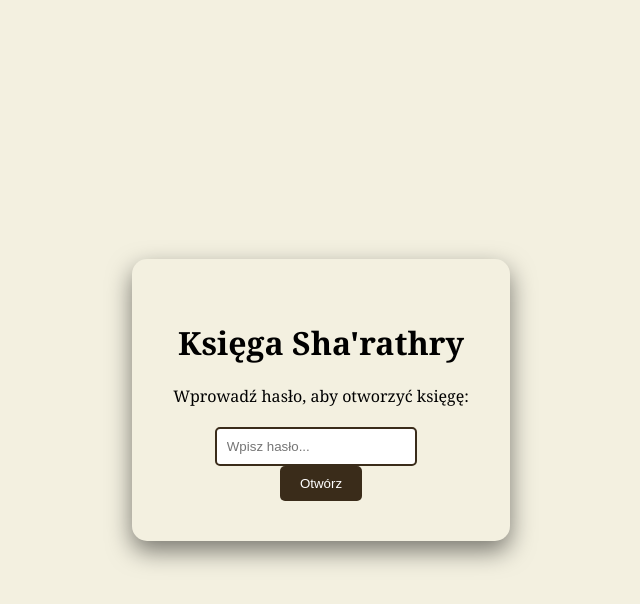
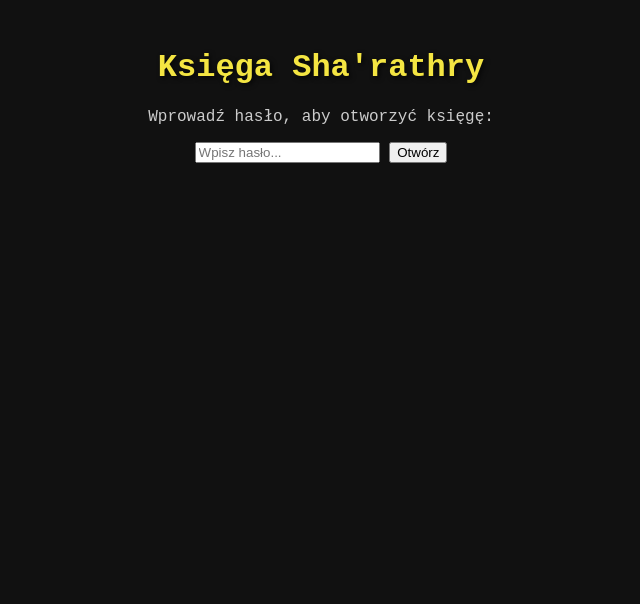
Before and after one commit to Wilczusia/Kroniki-Wiecznej-Nocy, a plain HTML site: page index.html in a window 1280 px wide. Shown: the whole page, without its empty margins (319-959 px from the left). Drawn offline with Linux system fonts and the light colour scheme.

Commit message:
Update styles.css

```diff
--- a/styles.css
+++ b/styles.css
@@ -1,48 +1,76 @@
+/* Tło całej strony */
 body {
-    font-family: 'Georgia', serif;
-    background-color: #f3f0e0;
-    display: flex;
-    justify-content: center;
-    align-items: center;
-    height: 100vh;
-    margin: 0;
+    background-color: #111;
+    color: #ccc;
+    font-family: 'Courier New', Courier, monospace;
+    text-align: center;
+    padding: 20px;
 }
 
-.book-container, .parchment-container {
-    background: url('assets/parchment.jpg') no-repeat center center;
-    background-size: cover;
-    padding: 40px;
-    border-radius: 15px;
-    max-width: 800px;
-    box-shadow: 0 10px 25px rgba(0, 0, 0, 0.5);
-    text-align: center;
+/* Tło dla kontenera, w którym jest książka */
+.container {
+    background-color: #222;
+    border: 2px solid #444;
+    border-radius: 10px;
+    padding: 20px;
+    width: 80%;
+    margin: auto;
+    box-shadow: 0 0 15px rgba(0, 0, 0, 0.5);
 }
 
-.password-section {
-    margin-top: 20px;
+/* Nagłówek - mroczna czcionka, efekt cienia */
+h1 {
+    color: #f4e542;
+    text-shadow: 2px 2px 5px rgba(0, 0, 0, 0.7);
 }
 
-input[type="password"] {
-    padding: 10px;
-    width: 60%;
-    border: 2px solid #3a2c1a;
-    border-radius: 5px;
-    margin-right: 10px;
+/* Tytuł - dla podkreślenia mistyczności */
+h2 {
+    color: #f4a261;
+    text-shadow: 2px 2px 5px rgba(0, 0, 0, 0.5);
 }
 
-button {
-    padding: 10px 20px;
-    background-color: #3a2c1a;
-    color: #fff;
-    border: none;
-    border-radius: 5px;
-    cursor: pointer;
+/* Tło dla książki */
+#book {
+    background: url('book-background.jpg') no-repeat center center;
+    background-size: cover;
+    color: #ddd;
+    padding: 20px;
+    border-radius: 8px;
+    margin-top: 20px;
+    display: none; /* Na początku ukryte */
+    box-shadow: 0 0 20px rgba(0, 0, 0, 0.8);
+    font-family: 'Georgia', serif;
 }
 
-button:hover {
-    background-color: #5b4930;
+/* Link do książki - mroczne, podkreślone na hover */
+a {
+    color: #ff6347;
+    font-size: 1.2em;
+    text-decoration: none;
+    border-bottom: 2px solid #ff6347;
 }
 
+a:hover {
+    color: #f0a;
+    border-color: #f0a;
+}
+
+/* Błąd - komunikat o złym haśle */
 #error-message {
-    margin-top: 20px;
+    color: #ff4c4c;
+    font-size: 1.2em;
+    text-shadow: 2px 2px 5px rgba(0, 0, 0, 0.5);
 }
+
+/* Animacja dla pojawiającej się książki */
+@keyframes fadeIn {
+    0% {
+        opacity: 0;
+        transform: scale(0.9);
+    }
+    100% {
+        opacity: 1;
+        transform: scale(1);
+    }
+}
```
